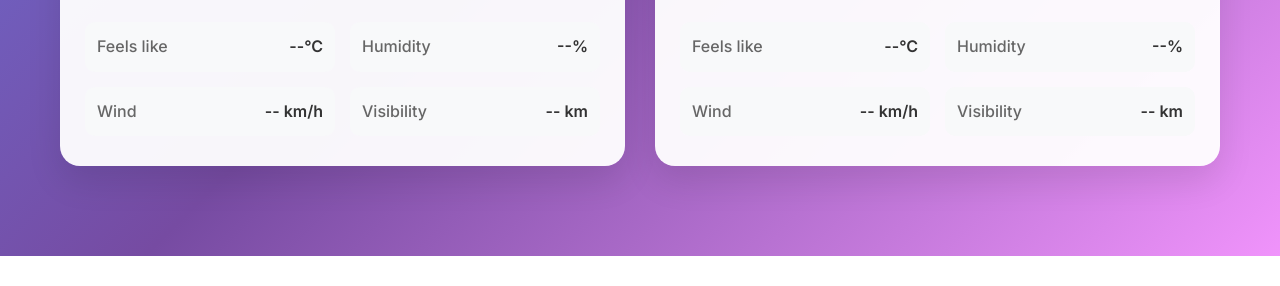
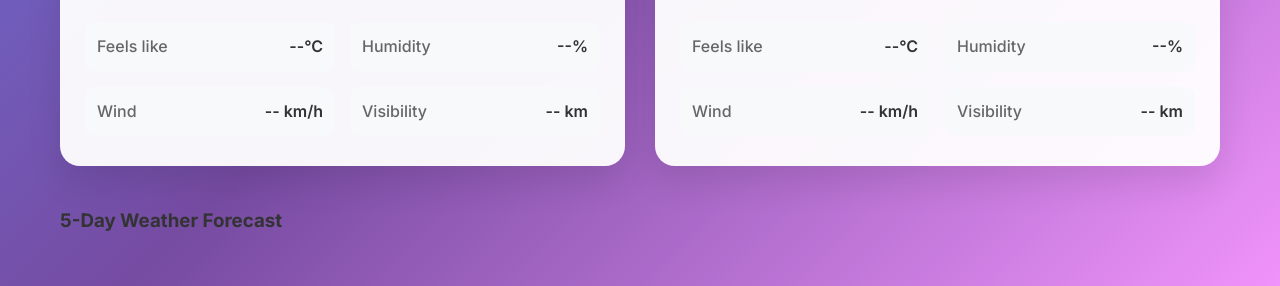
Before and after one commit to Hammuel15/SkyCheck, a plain HTML site: page index.html in a window 1280 px wide. Shown: the part 734-1020 px from the top of the page. Before the commit the page ends 990 px from the top, so only its background shows below. Drawn offline with Linux system fonts and the light colour scheme.

Commit message:
in puting weather forcastingsection in  html

```diff
--- a/index.html
+++ b/index.html
@@ -123,6 +123,14 @@
                 </div>
 
 
+                <!-- Forecast Section -->
+                <div class="forecast-section">
+                    <h3>5-Day Weather Forecast</h3>
+                    <div class="forecast-grid" id="forecastGrid">
+                        <!-- Forecast cards will be generated by JavaScript -->
+                    </div>
+                </div>
+            </section>
         </div>
      </main>
 
```
